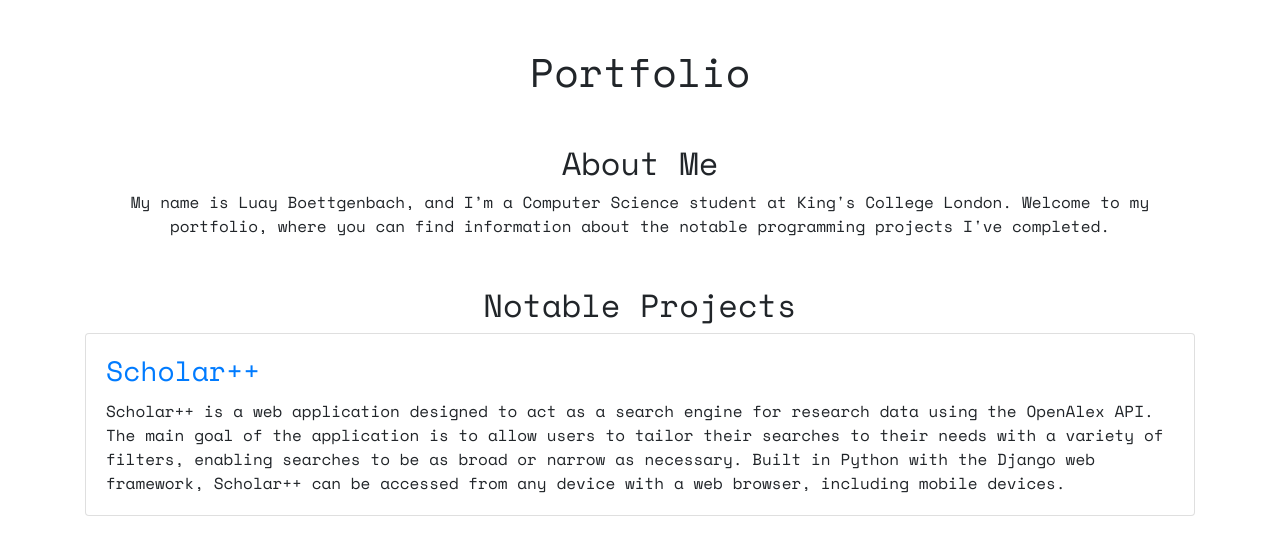
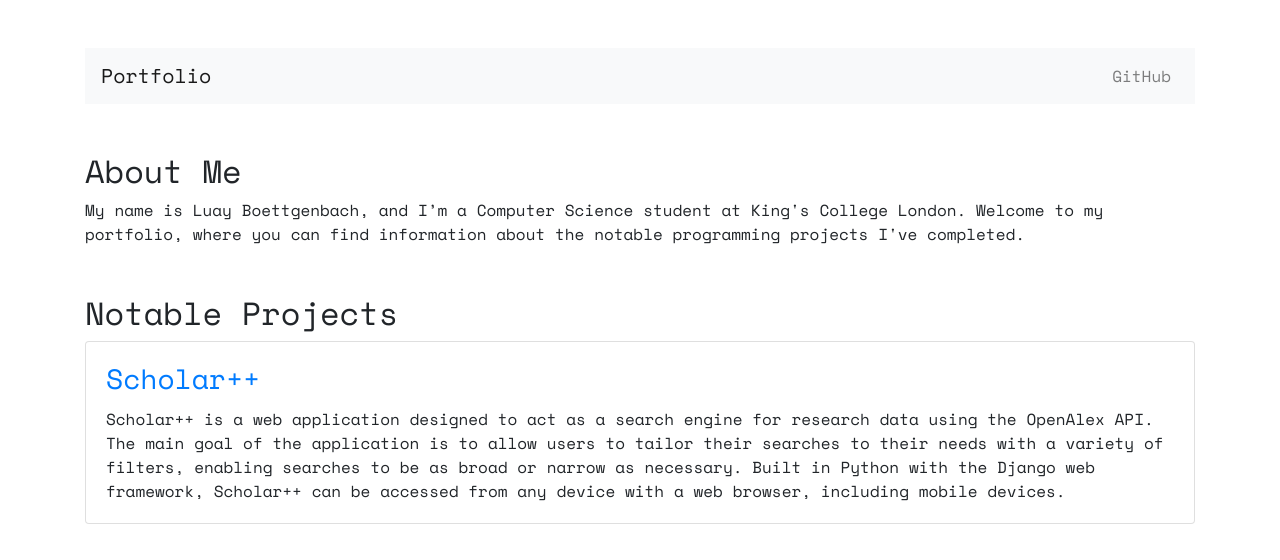
Before and after one commit to LuayB/Portfolio, a plain HTML site: page index.html in a window 1280 px wide. Drawn offline with nearby package versions, Linux system fonts and the light colour scheme.

Commit message:
Add navigation bar

```diff
--- a/index.html
+++ b/index.html
@@ -15,17 +15,26 @@
 
 <body>
     <div class="container mt-5">
-        <h1 class="text-center">Portfolio</h1>
+        <nav class="navbar navbar-expand-lg navbar-light bg-light">
+            <a class="navbar-brand" href="#">Portfolio</a>
+            <div class="collapse navbar-collapse" id="navbarNav">
+                <ul class="navbar-nav ml-auto">
+                    <li class="nav-item">
+                        <a class="nav-link" href="https://github.com/luayB" target="_blank">GitHub</a>
+                    </li>
+                </ul>
+            </div>
+        </nav>
 
         <section id="about-me" class="my-5">
-            <h2 class="text-center">About Me</h2>
-            <p class="text-center">My name is Luay Boettgenbach, and I’m a Computer Science student at King's College
+            <h2>About Me</h2>
+            <p>My name is Luay Boettgenbach, and I’m a Computer Science student at King's College
                 London. Welcome to my portfolio, where you can find information about the notable programming projects
                 I've completed.</p>
         </section>
 
         <section id="projects" class="my-5">
-            <h2 class="text-center">Notable Projects</h2>
+            <h2>Notable Projects</h2>
 
             <div class="card mb-3">
                 <div class="card-body">
```
